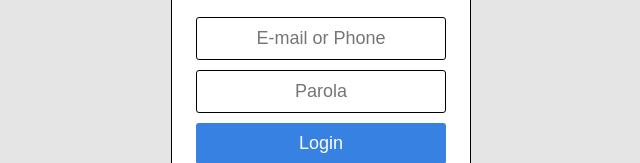
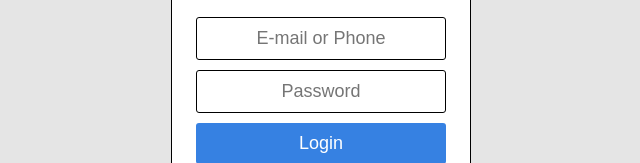
Before and after one commit to hasanelmaci/veterinary-management-app, a React (Create React App) app in the folder client/: page /login in a window 1280 px wide. Shown: the part 311-474 px from the top of the page, without its empty margins (319-959 px from the left). Built offline with nearby package versions, Linux system fonts and the light colour scheme; no server answers.

Commit message:
minor fix

```diff
--- a/client/src/components/Chat/ChatCustomerItem.js
+++ b/client/src/components/Chat/ChatCustomerItem.js
@@ -1,5 +1,5 @@
 import { Link } from "react-router-dom";
-import nocustomerpic from "../../styles/img/nocustomerpic.png";
+
 
 function ChatCustomerItem({ customer, id }) {
   return (
--- a/client/src/components/Chat/InputForm.js
+++ b/client/src/components/Chat/InputForm.js
@@ -15,6 +15,7 @@ function InputForm({ handleSubmit, setInput, input }) {
   useEffect(() => {
     inputRef.current.value = "";
     setInput("");
+    // eslint-disable-next-line react-hooks/exhaustive-deps
   }, [id]);
 
   return (
--- a/client/src/components/Customer/UpdateCustomer.js
+++ b/client/src/components/Customer/UpdateCustomer.js
@@ -54,7 +54,7 @@ function UpdateCustomer() {
             <h1>Edit Customer</h1>
             <form onSubmit={handleOnSubmit}>
               <input placeholder="Name" name="username" onChange={handleOnChange} />
-              <input type="email" placeholder="Email" name="email" onChange={handleOnChange} />
+              <input  placeholder="Email or Phone" name="email" onChange={handleOnChange} />
               <input placeholder="Password" name="password" onChange={handleOnChange} />
               <button type="submit" className="btn">
                 Edit
--- a/client/src/components/Login/LoginForm.js
+++ b/client/src/components/Login/LoginForm.js
@@ -49,7 +49,7 @@ const LoginForm = (props) => {
             <input  name="email" value={email} placeholder="E-mail or Phone" onChange={onChange} />
           </div>
           <div>
-            <input type="password" name="password" value={password} placeholder="Parola" onChange={onChange} />
+            <input type="password" name="password" value={password} placeholder="Password" onChange={onChange} />
           </div>
           <div className="login__bottom">
             <button>Login</button>
--- a/client/src/components/Profile/AddCustomer.js
+++ b/client/src/components/Profile/AddCustomer.js
@@ -35,7 +35,7 @@ function AddCustomer(props) {
         <h1>Add Customer</h1>
         <form onSubmit={handleOnSubmit} autoComplete="off">
           <input placeholder="Name" name="username" value={username} onChange={handleOnChange} required/>
-          <input type="email" placeholder="E-mail" name="email" value={email} onChange={handleOnChange} required/>
+          <input  placeholder="E-mail or Phone" name="email" value={email} onChange={handleOnChange} required/>
           <input placeholder="Password" name="password" value={password} onChange={handleOnChange} required />
           <button type="submit" className="btn">
             Add
--- a/client/src/components/Profile/Customers.js
+++ b/client/src/components/Profile/Customers.js
@@ -26,7 +26,7 @@ function Customers({ searchInput }) {
             <thead>
               <tr>
                 <th>Name</th>
-                <th>E-mail</th>
+                <th>Info</th>
               </tr>
             </thead>
             <tbody>
--- a/client/src/components/Register/RegisterForm.js
+++ b/client/src/components/Register/RegisterForm.js
@@ -82,7 +82,7 @@ const RegisterForm = (props) => {
         {isMatched === false ? (
           <p>Passwords do not match. Please try again.</p>
         ) : (
-          isValid === false && <p>This e-mail is already used.</p>
+          isValid === false && <p>Invalid e-mail or phone number.</p>
         )}
       </div>
     </div>
--- a/client/src/pages/CustomerLogin.js
+++ b/client/src/pages/CustomerLogin.js
@@ -49,7 +49,7 @@ function CustomerLogin(props) {
             <input name="email" value={email} placeholder="E-mail or Phone" onChange={onChange} />
           </div>
           <div>
-            <input type="password" name="password" value={password} placeholder="Parola" onChange={onChange} />
+            <input type="password" name="password" value={password} placeholder="Password" onChange={onChange} />
           </div>
           <div className="login__bottom">
             <button>Login as customer</button>
```
